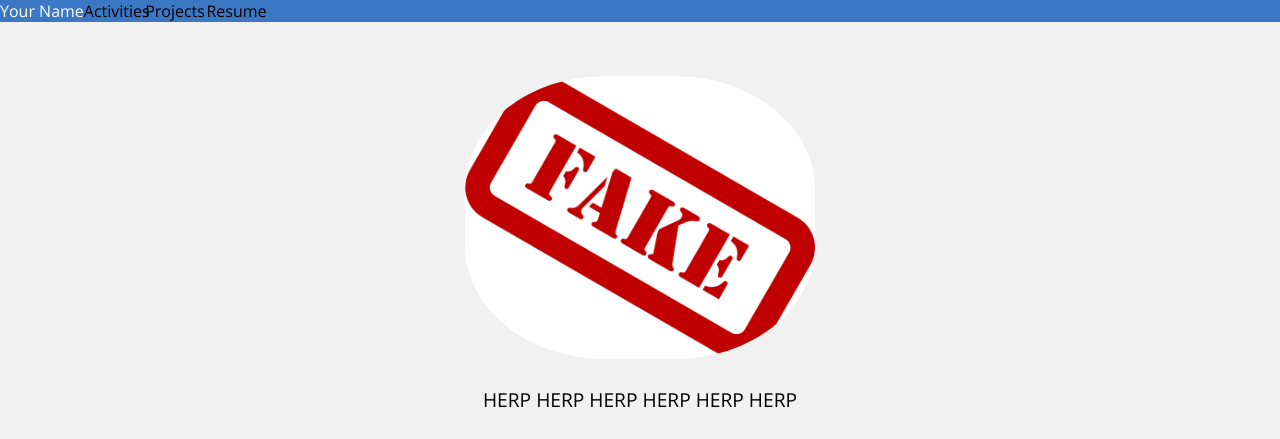
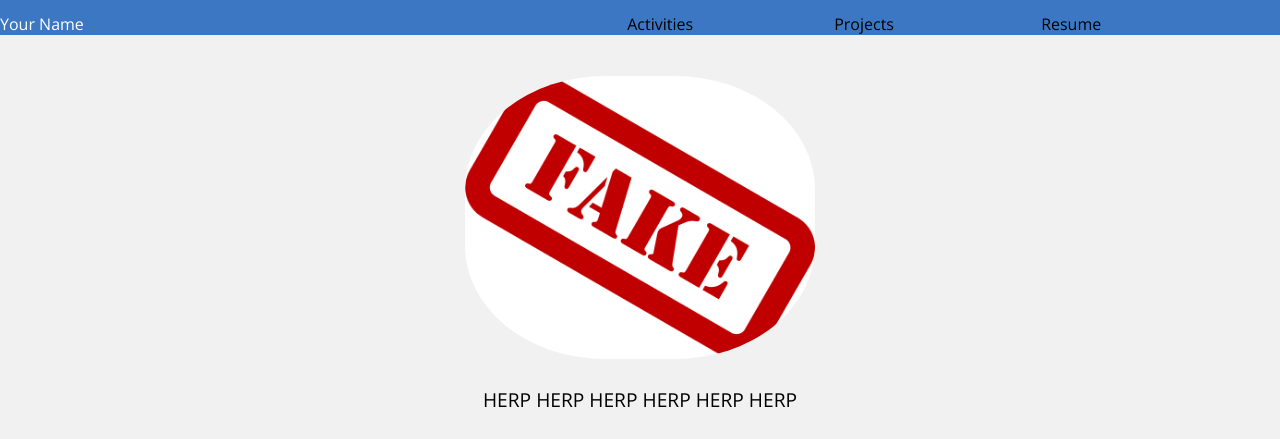
Before and after one commit to ISU-WebDevClub/example_site, a PHP site: page / in a window 1280 px wide. Shown: the top 439 px of the page. Run offline with PHP 8.4, Linux system fonts and the light colour scheme; some libraries are stand-ins or nearby versions.

Commit message:
fix for the nav bar

```diff
--- a/css/cssstyle.css
+++ b/css/cssstyle.css
@@ -195,6 +195,6 @@ div.thirdDiv{
 }
 
 div.halfDiv{
-    width: 49%
-    padding-top: 3%;
+    width: 49%;
+    padding-top: 1%;
 }
```
